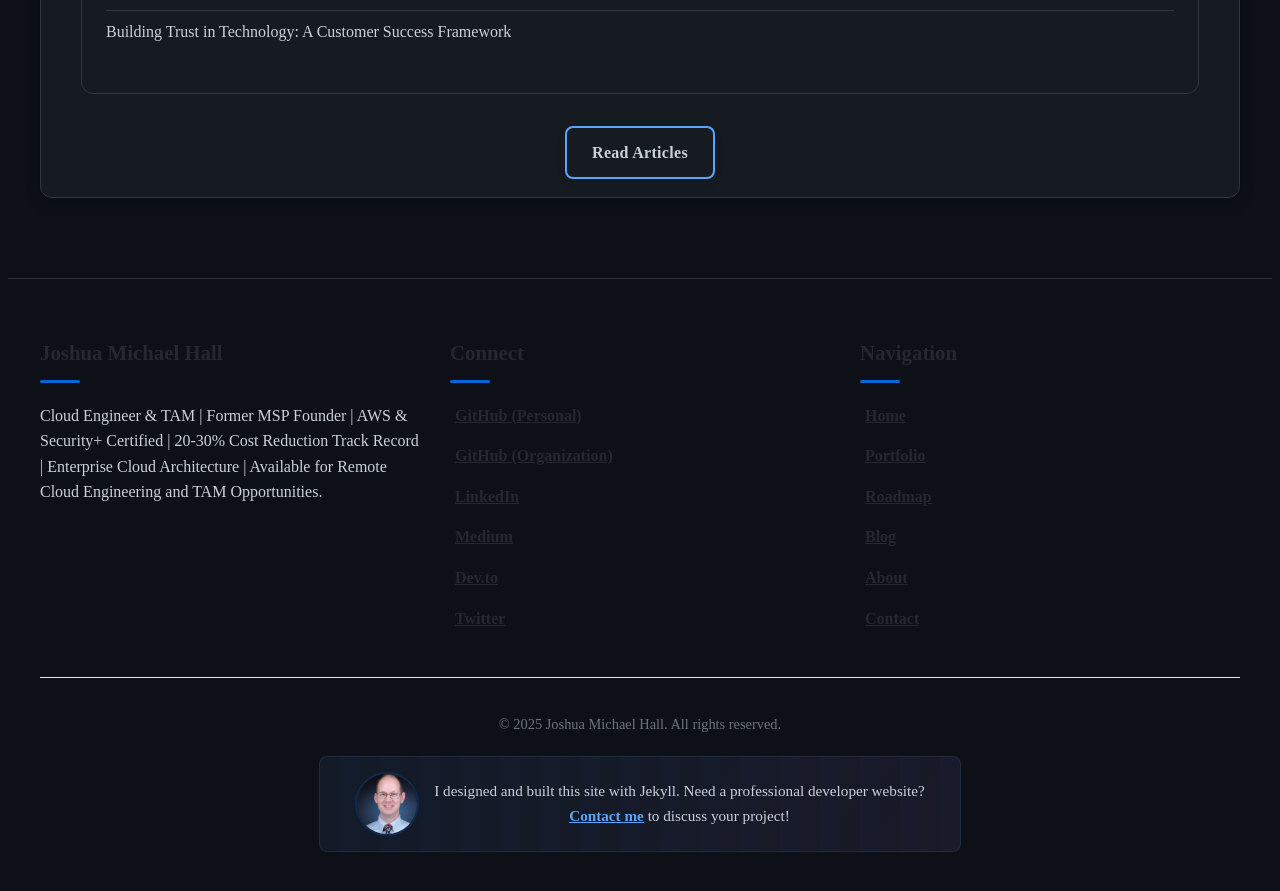
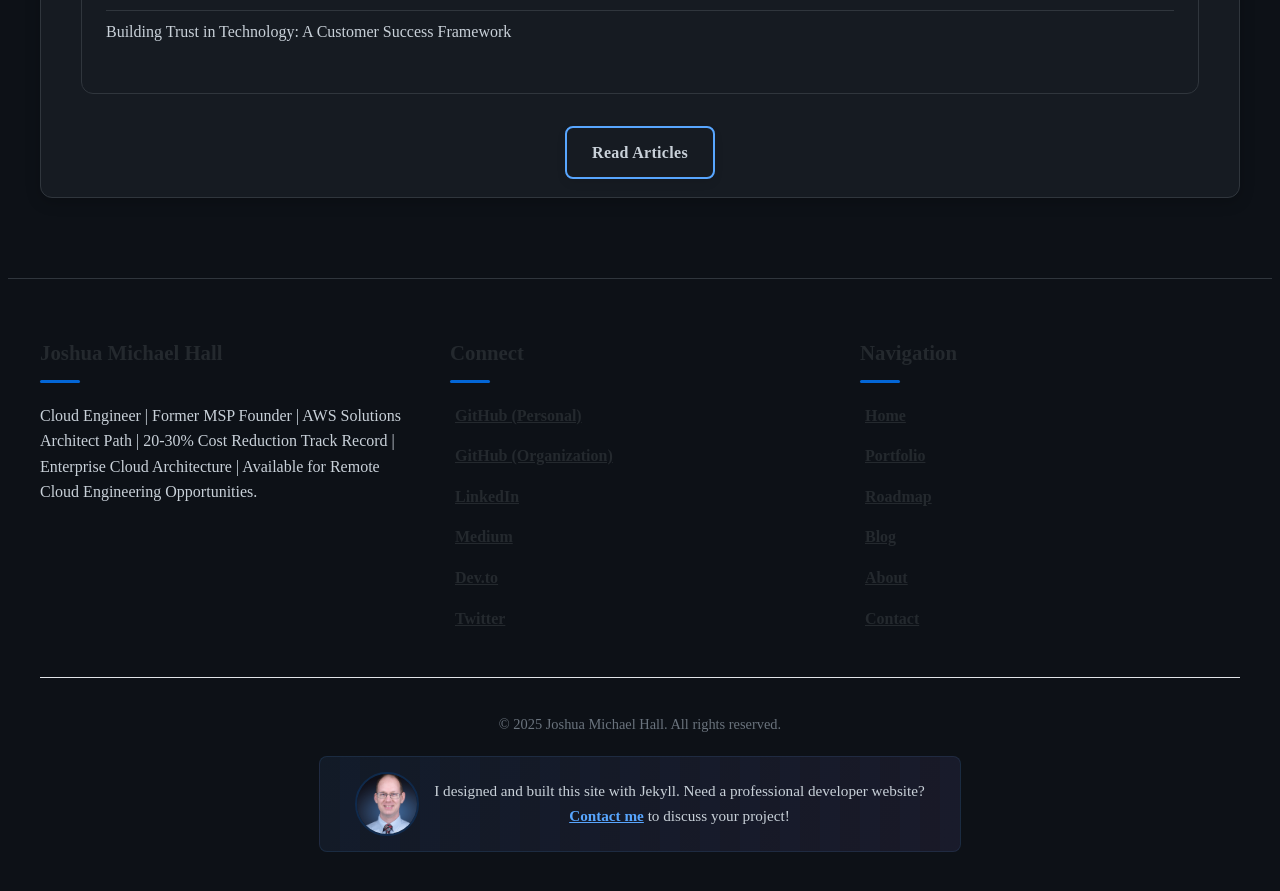
Before and after one commit to joshuamichaelhall/joshuamichaelhall.github.io, a Jekyll site: the page built from index.markdown, in a window 1280 px wide and 900 px high, scrolled down 4326 px. Shown: the top 891 px of the window. Built offline with Jekyll 4.4.1, drawn with Linux system fonts in a browser that asks for light colours; nearby versions of some CDN libraries; some of the changed text lies outside the part shown.

Commit message:
Remove TAM references from website
- Update site description to Cloud Engineer only
- Change hero text to focus on AWS Solutions Architect path
- Update salary requirement to K+
- Remove TAM from all content

```diff
--- a/_config.yml
+++ b/_config.yml
@@ -2,9 +2,9 @@
 title: Joshua Michael Hall
 email: contact@joshuamichaelhall.com
 description: >-
-  Cloud Engineer & TAM | Former MSP Founder | AWS & Security+ Certified |
+  Cloud Engineer | Former MSP Founder | AWS Solutions Architect Path |
   20-30% Cost Reduction Track Record | Enterprise Cloud Architecture |
-  Available for Remote Cloud Engineering and TAM Opportunities.
+  Available for Remote Cloud Engineering Opportunities.
 baseurl: "" # the subpath of your site, e.g. /blog
 url: "https://joshuamichaelhall.com"
 twitter_username: JoshuaHallTech
--- a/index.markdown
+++ b/index.markdown
@@ -10,7 +10,7 @@
       </div>
       <div class="hero-text">
         <h1>Joshua Michael Hall</h1>
-        <h2>Cloud Engineer & TAM | MSP Founder | AWS/Security+ In Progress</h2>
+        <h2>Cloud Engineer | MSP Founder | AWS Solutions Architect Path</h2>
         <h3 class="hero-tagline">20-30% Cost Reduction Track Record | P&L Management | Remote-First</h3>
         <p>Cloud professional and MSP Founder pursuing AWS Solutions Architect and Security+ certifications (completion: August 2025). Built and scaled IT services company to $250K revenue serving 30+ SMB clients with 100% satisfaction. Proven track record of 20-30% cloud cost reductions while improving performance.</p>
         <div class="certification-highlight">
@@ -36,7 +36,7 @@
             <span class="cert-badge">FinOps Methodologies</span>
           </div>
           <div class="availability-notice">
-            <strong>🚀 Available Immediately for Remote Cloud Engineer/TAM Roles | $120K+ | Contract-to-Hire Welcome</strong>
+            <strong>🚀 Available Immediately for Remote Cloud Engineer Roles | $150K+ | Full-Time Preferred</strong>
           </div>
         </div>
         <div class="hero-links">
```
